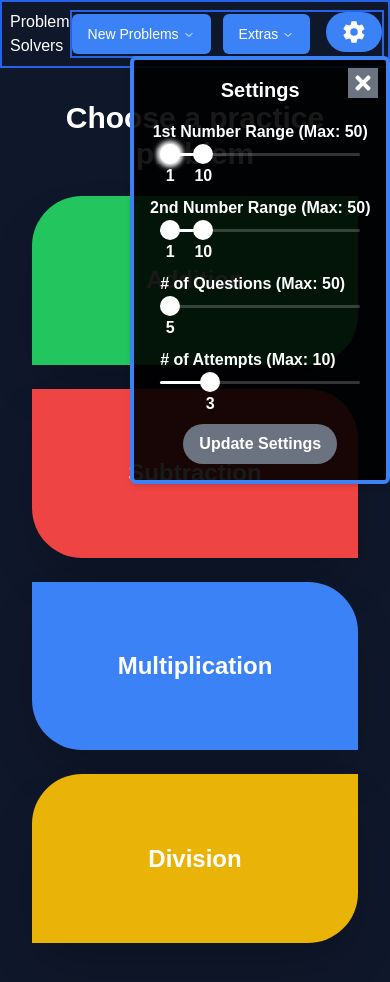
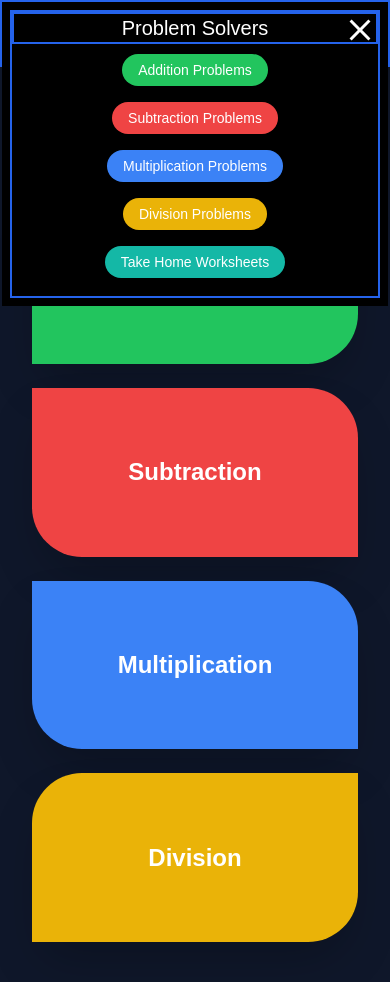
Before and after one commit to bartswierz/learning-game, a React (Vite) app: page / in a window 390 px wide. Both pictures are taken after a click on the button 354 px from the left and 32 px from the top of the page. Shown: the top 982 px of the page. Built offline with nearby package versions, Linux system fonts and the light colour scheme; a web font is replaced by a local one.

Commit message:
updated logic of the new navbar, update design of new navbar

```diff
--- a/src/App.tsx
+++ b/src/App.tsx
@@ -3,6 +3,7 @@ import { lazy, Suspense } from "react";
 import { Route, Routes } from "react-router-dom";
 import Navbar from "./components/ui/Navbar/Navbar.tsx";
 import NavbarNew from "./components/ui/Navbar/NavbarNew.tsx";
+import NavMenu from "./components/ui/Navbar/NavMenu.tsx";
 // import Home from "./pages/Home.jsx";
 // import Addition from "./pages/Addition.js";
 // import Subtraction from "./pages/Subtraction.jsx";
--- a/src/components/ui/Navbar/NavbarNew.tsx
+++ b/src/components/ui/Navbar/NavbarNew.tsx
@@ -1,221 +1,90 @@
-// import { Fragment, useState } from "react";
-// import { Link } from "react-router-dom";
-// import { GiHamburgerMenu } from "react-icons/gi";
-// import Settings from "../Settings/Settings";
-// const NavbarNew = () => {
-//   const [isOpen, setIsOpen] = useState(false);
-
-//   // NAVBAR LINKS
-//   const NavbarLinks = () => {
-//     // For color we can make two separate variables, one that all buttons share, and a second that is the unique color, pass these to the className
-//     return (
-//       <>
-//         <Link to="/" className="b bg-blue-500 rounded-full p-2">
-//           Home
-//         </Link>
-//         <Link to="/addition" className="b bg-blue-500 rounded-full p-2">
-//           Addition
-//         </Link>
-//         <Link to="/subtraction" className="b bg-blue-500 rounded-full p-2">
-//           Subtraction
-//         </Link>
-//         <Link to="/multiplication" className="b bg-blue-500 rounded-full p-2">
-//           Multiplication
-//         </Link>
-//         <Link to="/division" className="b bg-blue-500 rounded-full p-2">
-//           Division
-//         </Link>
-//       </>
-//     );
-//   };
-//   // NAVBAR LOGO
-
-//   // NAVBAR TOGGLE
-//   const toggleMenu = () => {
-//     console.log("Menu toggled");
-//     setIsOpen(!isOpen);
-//   };
-
-//   return (
-//     <nav className="flex b justify-between text-lg p-4 sticky">
-//       <div>PROBLEM SOLVERS</div>
-//       {/* NAVBAR LINKS & MENU/SETTINGS CONTAINER */}
-//       <div className="flex b">
-//         {/* NAVBAR LINKS */}
-//         <div className="hidden w-full md:flex">
-//           <NavbarLinks />
-//         </div>
-
-//         {/* MENU & SETTINGS */}
-//         <div className="flex items-center justify-between gap-2 flex-col md:flex-row">
-//           {/* MENU ICON IS HIDDEN ON DESKTOP */}
-//           <div className="flex gap-2">
-//             <div className="md:hidden b cursor-pointer">
-//               <button onClick={toggleMenu}>{isOpen ? <span className="text-xl">X</span> : <GiHamburgerMenu size={36} />}</button>
-//             </div>
-//             <Settings />
-//           </div>
-//           {isOpen && (
-//             <div className="flex flex-col basis-full items-center">
-//               <NavbarLinks />
-//             </div>
-//           )}
-//         </div>
-//       </div>
-
-//       {/* TOGGLED MENU */}
-//       {/* TODO - container with our menu items IF ITS STATE IS OPEN */}
-//     </nav>
-//   );
-// };
-// https://www.youtube.com/watch?v=vYowvsUiChs
-// export default NavbarNew;
-import { Fragment, useState } from "react";
+import { useState } from "react";
 import { Link } from "react-router-dom";
 import { GiHamburgerMenu } from "react-icons/gi";
+import { IoMdClose } from "react-icons/io";
+
 import Settings from "../Settings/Settings";
-import {
-  NavigationMenu,
-  NavigationMenuContent,
-  NavigationMenuIndicator,
-  NavigationMenuItem,
-  NavigationMenuLink,
-  NavigationMenuList,
-  NavigationMenuTrigger,
-  NavigationMenuViewport,
-} from "@/components/ui/shadcn/navigation-menu";
 import NavMenu from "./NavMenu";
 
 const NavbarNew = () => {
   const [isOpen, setIsOpen] = useState(false);
 
+  // Navbar toggle function
+  // const toggleMenu = () => {
+  //   setIsOpen(!isOpen);
+  // };
+
+  const openMenu = () => {
+    setIsOpen(true);
+  };
+
+  const closeMenu = () => {
+    setIsOpen(false);
+  };
+
+  // INDIVIDUAL LINK
+  const ListItemLink = ({ route, text, className }: { route: string; text: string; className: string }) => {
+    return (
+      <li>
+        <Link to={`/${route}`} className={`px-4 py-2 rounded-full cursor-pointer ${className}`}>
+          {text}
+        </Link>
+      </li>
+    );
+  };
+
   // Navbar links component
   const NavbarLinks = () => {
     return (
-      <ul className="flex items-center">
-        <li>
-          <Link to="/" className="b bg-blue-500 rounded-full p-2 my-1">
-            Home
-          </Link>
-        </li>
-        <li>
-          <Link to="/addition" className="b bg-blue-500 rounded-full p-2 my-1">
-            Addition
-          </Link>
-        </li>
-        <li>
-          <Link to="/subtraction" className="b bg-blue-500 rounded-full p-2 my-1">
-            Subtraction
-          </Link>
-        </li>
-        <li>
-          {" "}
-          <Link to="/multiplication" className="b bg-blue-500 rounded-full p-2 my-1">
-            Multiplication
-          </Link>
-        </li>
-        <li>
-          <Link to="/division" className="b bg-blue-500 rounded-full p-2 my-1">
-            Division
-          </Link>
-        </li>
+      <ul className="flex items-center flex-col gap-7 mt-4 mb-6 text-sm">
+        <ListItemLink route="addition" text="Addition Problems" className="bg-green-500" />
+        <ListItemLink route="subtraction" text="Subtraction Problems" className="bg-red-500" />
+        <ListItemLink route="multiplication" text="Multiplication Problems" className="bg-blue-500" />
+        <ListItemLink route="division" text="Division Problems" className="bg-yellow-500" />
+        <ListItemLink route="pdf" text="Take Home Worksheets" className="bg-teal-500" />
       </ul>
     );
   };
 
-  const NavigationMenuTest = () => {
+  // Mobile Menu displayed when user clicks on the hamburger menu
+  const MobileMenu = () => {
     return (
-      <>
-        <NavigationMenu>
-          <NavigationMenuList>
-            <NavigationMenuItem>
-              <NavigationMenuTrigger className="hover:text-white bg-blue-500 hover:bg-blue-500 hover:bg-red-500x">
-                Choose Problems
-              </NavigationMenuTrigger>
-              <NavigationMenuContent>
-                {/* <NavigationMenuLink>Link</NavigationMenuLink> */}
-                <NavigationMenuLink>
-                  <ul className="flex items-center">
-                    <li>
-                      <Link to="/" className="b bg-blue-500 rounded-full p-2 my-1">
-                        Home
-                      </Link>
-                    </li>
-                    <li>
-                      <Link to="/addition" className="b bg-blue-500 rounded-full p-2 my-1">
-                        Addition
-                      </Link>
-                    </li>
-                    <li>
-                      <Link to="/subtraction" className="b bg-blue-500 rounded-full p-2 my-1">
-                        Subtraction
-                      </Link>
-                    </li>
-                    <li>
-                      {" "}
-                      <Link to="/multiplication" className="b bg-blue-500 rounded-full p-2 my-1">
-                        Multiplication
-                      </Link>
-                    </li>
-                    <li>
-                      <Link to="/division" className="b bg-blue-500 rounded-full p-2 my-1">
-                        Division
-                      </Link>
-                    </li>
-                  </ul>
-                </NavigationMenuLink>
-              </NavigationMenuContent>
-            </NavigationMenuItem>
-          </NavigationMenuList>
-        </NavigationMenu>
-      </>
+      <div className="flex w-full md:hidden flex-col items-center bb">
+        <div className="absolute z-[1] left-0 mx-auto w-full top-[0vh] bg-gray-500x bg-black p-2">
+          <div className="bb relative">
+            <h1 className="bb text-xl text-center">Problem Solvers</h1>
+            <button onClick={closeMenu} className="absolute top-0 right-0">
+              <IoMdClose size={36} />
+            </button>
+            <NavbarLinks />
+          </div>
+        </div>
+      </div>
     );
   };
 
-  // Navbar toggle function
-  const toggleMenu = () => {
-    setIsOpen(!isOpen);
-  };
-
   return (
-    // <nav className="flex b justify-between text-lg p-4 sticky">
-    //   <div>PROBLEM SOLVERS</div>
-
-    //   {/* Navbar links & menu/settings container */}
-    //   <div className="flex items-center">
-    //     {/* Navbar links */}
-    //     <div className="hidden md:flex">
-    //       <NavbarLinks />
-    //     </div>
-
-    //     {/* Menu & settings */}
-    //     <div className="flex items-center">
-    //       {/* Menu icon */}
-    //       <div className="md:hidden cursor-pointer">
-    //         <button onClick={toggleMenu}>{isOpen ? <span className="text-xl">X</span> : <GiHamburgerMenu size={36} />}</button>
-    //       </div>
-
-    //       {/* Settings */}
-    //       <Settings />
-    //     </div>
-    //   </div>
-
-    //   {/* Toggled menu */}
-    //   {isOpen && (
-    //     <div className="flex md:hidden flex-col items-center">
-    //       <NavbarLinks />
-    //     </div>
-    //   )}
-    //   <NavigationMenuTest />
-    // </nav>
-    <nav className="flex bb justify-between p-2">
-      <div>
+    <nav className="flex bb justify-between p-2 relative">
+      <div className="self-center">
         <Link to="/">Problem Solvers</Link>
       </div>
 
       <div className="bb flex gap-4">
-        <NavMenu />
-        <Settings />
+        {/* HIDDEN ON MOBILE SCREEN */}
+        <div className="hidden md:flex gap-2">
+          <NavMenu />
+          <Settings />
+        </div>
+
+        {/* Menu icon */}
+        <div className="md:hidden cursor-pointer align-middle">
+          {/* <button onClick={toggleMenu}>{isOpen ? <IoMdClose size={36} /> : <GiHamburgerMenu size={36} />}</button> */}
+          <button onClick={openMenu}>
+            <GiHamburgerMenu size={36} />
+          </button>
+        </div>
+        {/* Toggled menu */}
+        {isOpen && <MobileMenu />}
       </div>
     </nav>
   );
```
Also changed, not shown: src/components/ui/Navbar/NavMenu.tsx (+0 -7 lines).
